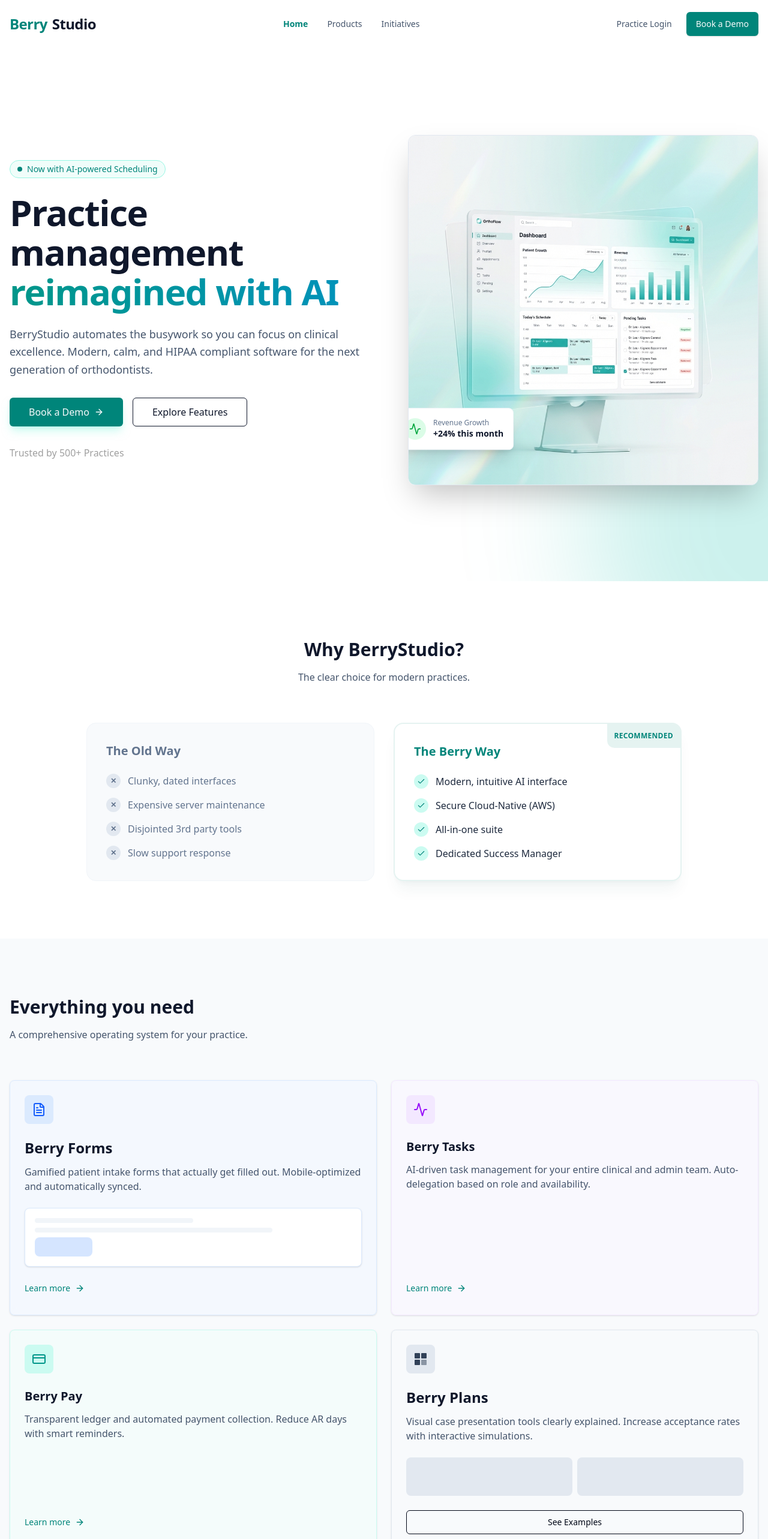
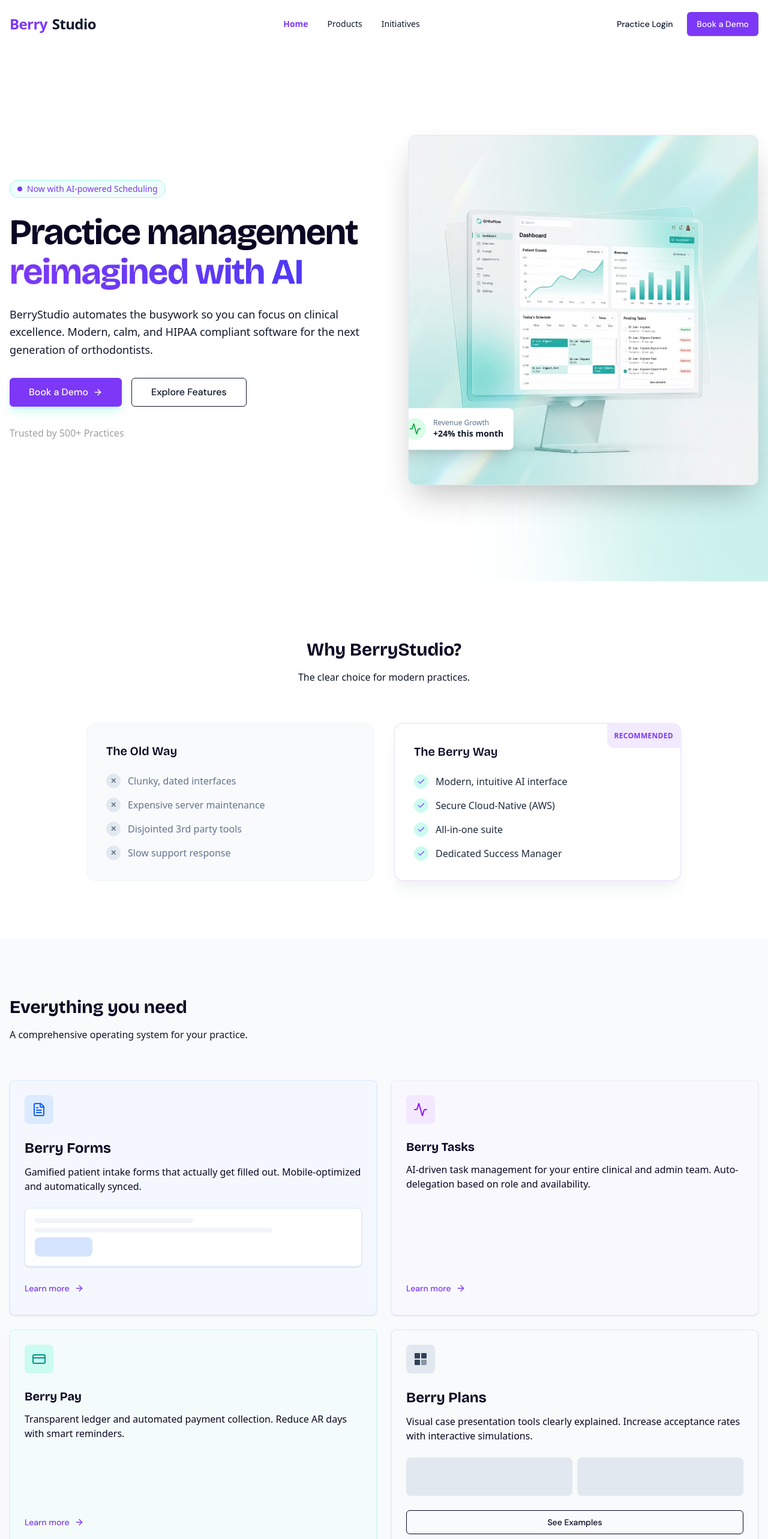
Before and after one commit to ilannit/berry-studio, a React (Vite) app: page / in a window 1280 px wide. Shown: the top 2566 px of the page at 60% size. Built offline with nearby package versions, Linux system fonts and the light colour scheme.

Commit message:
design: Global UI update with new typography and brand colors

```diff
--- a/index.html
+++ b/index.html
@@ -4,7 +4,10 @@
     <meta charset="UTF-8" />
     <link rel="icon" type="image/svg+xml" href="/vite.svg" />
     <meta name="viewport" content="width=device-width, initial-scale=1.0" />
-    <title>berry-studio</title>
+    <link rel="preconnect" href="https://fonts.googleapis.com">
+    <link rel="preconnect" href="https://fonts.gstatic.com" crossorigin>
+    <link href="https://fonts.googleapis.com/css2?family=Bricolage+Grotesque:opsz,wght@12..96,400;12..96,500;12..96,600;12..96,700&family=DM+Sans:ital,opsz,wght@0,9..40,400;0,9..40,500;0,9..40,600;0,9..40,700;1,9..40,400&display=swap" rel="stylesheet">
+    <title>BerryStudio</title>
   </head>
   <body>
     <div id="root"></div>
--- a/src/components/layout/Footer.jsx
+++ b/src/components/layout/Footer.jsx
@@ -4,7 +4,7 @@
 
 const Footer = () => {
     return (
-        <footer className="bg-slate-900 text-slate-400 border-t border-slate-800 py-12 mt-auto text-sm">
+        <footer className="bg-[#0B0623] text-slate-400 border-t border-white/10 py-12 mt-auto text-sm">
             <div className="container mx-auto px-4 max-w-7xl">
                 <div className="flex flex-col md:flex-row justify-between items-start md:items-center gap-8 mb-12">
                     {/* Brand */}
--- a/src/components/layout/Navbar.jsx
+++ b/src/components/layout/Navbar.jsx
@@ -9,7 +9,7 @@
     const [mobileMenuOpen, setMobileMenuOpen] = useState(false);
 
     const isActive = (path) => {
-        return location.pathname === path ? "text-primary font-semibold" : "text-slate-600 hover:text-primary";
+        return location.pathname === path ? "text-primary font-semibold" : "text-body hover:text-primary";
     };
 
     const navLinks = [
@@ -21,7 +21,7 @@
     return (
         <header className="sticky top-0 z-50 w-full border-b border-white/20 bg-white/70 backdrop-blur-lg supports-[backdrop-filter]:bg-white/60">
             <div className="container mx-auto flex h-20 items-center justify-between px-4 max-w-7xl">
-                <Link to="/" className="flex items-center gap-2 text-2xl font-bold tracking-tight text-slate-900">
+                <Link to="/" className="flex items-center gap-2 text-2xl font-bold tracking-tight text-heading">
                     <span className="text-primary">Berry</span>Studio
                 </Link>
 
@@ -39,7 +39,7 @@
                 </nav>
 
                 <div className="hidden md:flex items-center gap-2">
-                    <Button variant="ghost" className="text-slate-600">Practice Login</Button>
+                    <Button variant="ghost" className="text-body">Practice Login</Button>
                     <Link to="/contact">
                         <Button>Book a Demo</Button>
                     </Link>
--- a/src/components/ui/Button.jsx
+++ b/src/components/ui/Button.jsx
@@ -3,7 +3,7 @@
 import { cn } from "../../lib/utils"
 
 const buttonVariants = cva(
-    "inline-flex items-center justify-center whitespace-nowrap rounded-md text-sm font-medium ring-offset-background transition-colors focus-visible:outline-none focus-visible:ring-2 focus-visible:ring-ring focus-visible:ring-offset-2 disabled:pointer-events-none disabled:opacity-50",
+    "inline-flex items-center justify-center whitespace-nowrap rounded-md text-sm font-medium ring-offset-background transition-all focus-visible:outline-none focus-visible:ring-2 focus-visible:ring-ring focus-visible:ring-offset-2 disabled:pointer-events-none disabled:opacity-50 font-body",
     {
         variants: {
             variant: {
--- a/src/index.css
+++ b/src/index.css
@@ -1,25 +1,35 @@
 @import "tailwindcss";
 
 @theme {
-  --color-primary: hsl(175, 100%, 26%);
-  --color-primary-foreground: hsl(210, 40%, 98%);
+  /* Primary - Purple */
+  --color-primary: #7C38F6;
+  --color-primary-foreground: #ffffff;
 
+  /* Secondary */
   --color-secondary: hsl(210, 40%, 96.1%);
-  --color-secondary-foreground: hsl(222.2, 47.4%, 11.2%);
+  --color-secondary-foreground: #0B0623;
 
+  /* Destructive */
   --color-destructive: hsl(0, 100%, 50%);
   --color-destructive-foreground: hsl(210, 40%, 98%);
 
+  /* Muted */
   --color-muted: hsl(210, 40%, 96.1%);
-  --color-muted-foreground: hsl(215.4, 16.3%, 46.9%);
+  --color-muted-foreground: #302B44;
 
+  /* Accent */
   --color-accent: hsl(210, 40%, 96.1%);
-  --color-accent-foreground: hsl(222.2, 47.4%, 11.2%);
+  --color-accent-foreground: #0B0623;
 
+  /* Card */
   --color-card: hsl(0, 0%, 100%);
-  --color-card-foreground: hsl(222.2, 84%, 4.9%);
+  --color-card-foreground: #0B0623;
 
   --radius: 0.5rem;
+
+  /* Font Families */
+  --font-heading: 'Bricolage Grotesque', sans-serif;
+  --font-body: 'DM Sans', sans-serif;
 }
 
 :root {
@@ -29,15 +39,21 @@
 
 body {
   background-color: white;
-  color: #0f172a;
-  /* slate-900 */
+  color: #302B44;
+  font-family: 'DM Sans', sans-serif;
 }
 
-/* Custom Mesh Gradient */
+/* Heading styles */
+h1, h2, h3, h4, h5, h6 {
+  font-family: 'Bricolage Grotesque', sans-serif;
+  color: #0B0623;
+}
+
+/* Custom Mesh Gradient - Updated with purple tones */
 .mesh-gradient {
   background-color: #ffffff;
   background-image:
-    radial-gradient(at 40% 20%, hsl(175, 75%, 95%) 0px, transparent 50%),
-    radial-gradient(at 80% 0%, hsl(200, 75%, 95%) 0px, transparent 50%),
-    radial-gradient(at 0% 50%, hsl(175, 75%, 95%) 0px, transparent 50%);
+    radial-gradient(at 40% 20%, hsl(265, 90%, 97%) 0px, transparent 50%),
+    radial-gradient(at 80% 0%, hsl(280, 75%, 95%) 0px, transparent 50%),
+    radial-gradient(at 0% 50%, hsl(265, 75%, 95%) 0px, transparent 50%);
 }
--- a/src/pages/Home.jsx
+++ b/src/pages/Home.jsx
@@ -43,14 +43,14 @@
                                 Now with AI-powered Scheduling
                             </motion.div>
 
-                            <motion.h1 variants={fadeInUp} className="text-4xl lg:text-6xl font-bold tracking-tight text-slate-900 mb-6 leading-[1.1]">
+                            <motion.h1 variants={fadeInUp} className="text-4xl lg:text-6xl font-bold tracking-tight text-heading mb-6 leading-[1.1]">
                                 Practice management <br />
-                                <span className="text-transparent bg-clip-text bg-gradient-to-r from-teal-600 to-cyan-600">
+                                <span className="text-transparent bg-clip-text bg-gradient-to-r from-primary to-indigo-600">
                                     reimagined with AI
                                 </span>
                             </motion.h1>
 
-                            <motion.p variants={fadeInUp} className="text-lg text-slate-600 mb-8 max-w-2xl mx-auto lg:mx-0 leading-relaxed">
+                            <motion.p variants={fadeInUp} className="text-lg text-body mb-8 max-w-2xl mx-auto lg:mx-0 leading-relaxed">
                                 BerryStudio automates the busywork so you can focus on clinical excellence.
                                 Modern, calm, and HIPAA compliant software for the next generation of orthodontists.
                             </motion.p>
@@ -112,8 +112,8 @@
             <section className="py-24 bg-white relative">
                 <div className="container mx-auto px-4 max-w-5xl">
                     <div className="text-center mb-16">
-                        <h2 className="text-3xl font-bold text-slate-900 mb-4">Why BerryStudio?</h2>
-                        <p className="text-slate-600">The clear choice for modern practices.</p>
+                        <h2 className="text-3xl font-bold text-heading mb-4">Why BerryStudio?</h2>
+                        <p className="text-body">The clear choice for modern practices.</p>
                     </div>
 
                     <div className="grid md:grid-cols-2 gap-8">
@@ -159,8 +159,8 @@
             <section className="py-24 bg-slate-50">
                 <div className="container mx-auto px-4 max-w-7xl">
                     <div className="mb-16">
-                        <h2 className="text-3xl font-bold text-slate-900 mb-4">Everything you need</h2>
-                        <p className="text-slate-600 max-w-xl">
+                        <h2 className="text-3xl font-bold text-heading mb-4">Everything you need</h2>
+                        <p className="text-body max-w-xl">
                             A comprehensive operating system for your practice.
                         </p>
                     </div>
@@ -172,8 +172,8 @@
                                 <div className="w-12 h-12 bg-blue-100 rounded-lg flex items-center justify-center text-blue-600 mb-6">
                                     <FileText />
                                 </div>
-                                <h3 className="text-2xl font-bold mb-3 text-slate-900">Berry Forms</h3>
-                                <p className="text-slate-600 mb-6 flex-grow">Gamified patient intake forms that actually get filled out. Mobile-optimized and automatically synced.</p>
+                                <h3 className="text-2xl font-bold mb-3 text-heading">Berry Forms</h3>
+                                <p className="text-body mb-6 flex-grow">Gamified patient intake forms that actually get filled out. Mobile-optimized and automatically synced.</p>
 
                                 <div className="mt-auto">
                                     <div className="bg-white border border-blue-100 rounded-lg p-4 mb-4 shadow-sm">
@@ -193,8 +193,8 @@
                                 <div className="w-12 h-12 bg-purple-100 rounded-lg flex items-center justify-center text-purple-600 mb-6">
                                     <Activity />
                                 </div>
-                                <h3 className="text-xl font-bold mb-3 text-slate-900">Berry Tasks</h3>
-                                <p className="text-slate-600 mb-6 flex-grow">AI-driven task management for your entire clinical and admin team. Auto-delegation based on role and availability.</p>
+                                <h3 className="text-xl font-bold mb-3 text-heading">Berry Tasks</h3>
+                                <p className="text-body mb-6 flex-grow">AI-driven task management for your entire clinical and admin team. Auto-delegation based on role and availability.</p>
                                 <div className="mt-auto">
                                     <Link to="/modules"><Button variant="link" className="px-0">Learn more <ArrowRight className="ml-2 w-4 h-4" /></Button></Link>
                                 </div>
@@ -207,8 +207,8 @@
                                 <div className="w-12 h-12 bg-teal-100 rounded-lg flex items-center justify-center text-teal-600 mb-6">
                                     <CreditCard />
                                 </div>
-                                <h3 className="text-xl font-bold mb-3 text-slate-900">Berry Pay</h3>
-                                <p className="text-slate-600 mb-6 flex-grow">Transparent ledger and automated payment collection. Reduce AR days with smart reminders.</p>
+                                <h3 className="text-xl font-bold mb-3 text-heading">Berry Pay</h3>
+                                <p className="text-body mb-6 flex-grow">Transparent ledger and automated payment collection. Reduce AR days with smart reminders.</p>
                                 <div className="mt-auto">
                                     <Link to="/modules"><Button variant="link" className="px-0">Learn more <ArrowRight className="ml-2 w-4 h-4" /></Button></Link>
                                 </div>
@@ -226,8 +226,8 @@
                                         <div className="bg-current rounded-[1px] opacity-50"></div>
                                     </div>
                                 </div>
-                                <h3 className="text-2xl font-bold mb-3 text-slate-900">Berry Plans</h3>
-                                <p className="text-slate-600 mb-6 flex-grow">Visual case presentation tools clearly explained. Increase acceptance rates with interactive simulations.</p>
+                                <h3 className="text-2xl font-bold mb-3 text-heading">Berry Plans</h3>
+                                <p className="text-body mb-6 flex-grow">Visual case presentation tools clearly explained. Increase acceptance rates with interactive simulations.</p>
 
                                 <div className="mt-auto">
                                     <div className="grid grid-cols-2 gap-2 mb-6">
@@ -249,11 +249,11 @@
                         initial={{ opacity: 0, y: 20 }}
                         whileInView={{ opacity: 1, y: 0 }}
                         viewport={{ once: true }}
-                        className="text-4xl lg:text-5xl font-bold text-slate-900 mb-6"
+                        className="text-4xl lg:text-5xl font-bold text-heading mb-6"
                     >
                         Ready to upgrade your practice?
                     </motion.h2>
-                    <p className="text-xl text-slate-600 mb-10 max-w-2xl mx-auto">
+                    <p className="text-xl text-body mb-10 max-w-2xl mx-auto">
                         Join the forward-thinking orthodontists leading the future with BerryStudio.
                     </p>
                     <Link to="/contact">
--- a/tailwind.config.js
+++ b/tailwind.config.js
@@ -6,12 +6,17 @@
     ],
     theme: {
         extend: {
+            fontFamily: {
+                heading: ['Bricolage Grotesque', 'sans-serif'],
+                body: ['DM Sans', 'sans-serif'],
+                sans: ['DM Sans', 'sans-serif'],
+            },
             colors: {
                 background: "hsl(var(--background))",
                 foreground: "hsl(var(--foreground))",
                 primary: {
-                    DEFAULT: "hsl(var(--primary))",
-                    foreground: "hsl(var(--primary-foreground))",
+                    DEFAULT: "var(--color-primary)",
+                    foreground: "var(--color-primary-foreground)",
                 },
                 secondary: {
                     DEFAULT: "hsl(var(--secondary))",
@@ -25,6 +30,8 @@
                     DEFAULT: "hsl(var(--accent))",
                     foreground: "hsl(var(--accent-foreground))",
                 },
+                heading: "#0B0623",
+                body: "#302B44",
             },
             borderRadius: {
                 lg: "var(--radius)",
```
Also changed, not shown: src/pages/Contact.jsx (+6 -6 lines), src/pages/Initiatives.jsx (+7 -7 lines), src/pages/Modules.jsx (+10 -10 lines), src/pages/company/About.jsx (+10 -10 lines).
